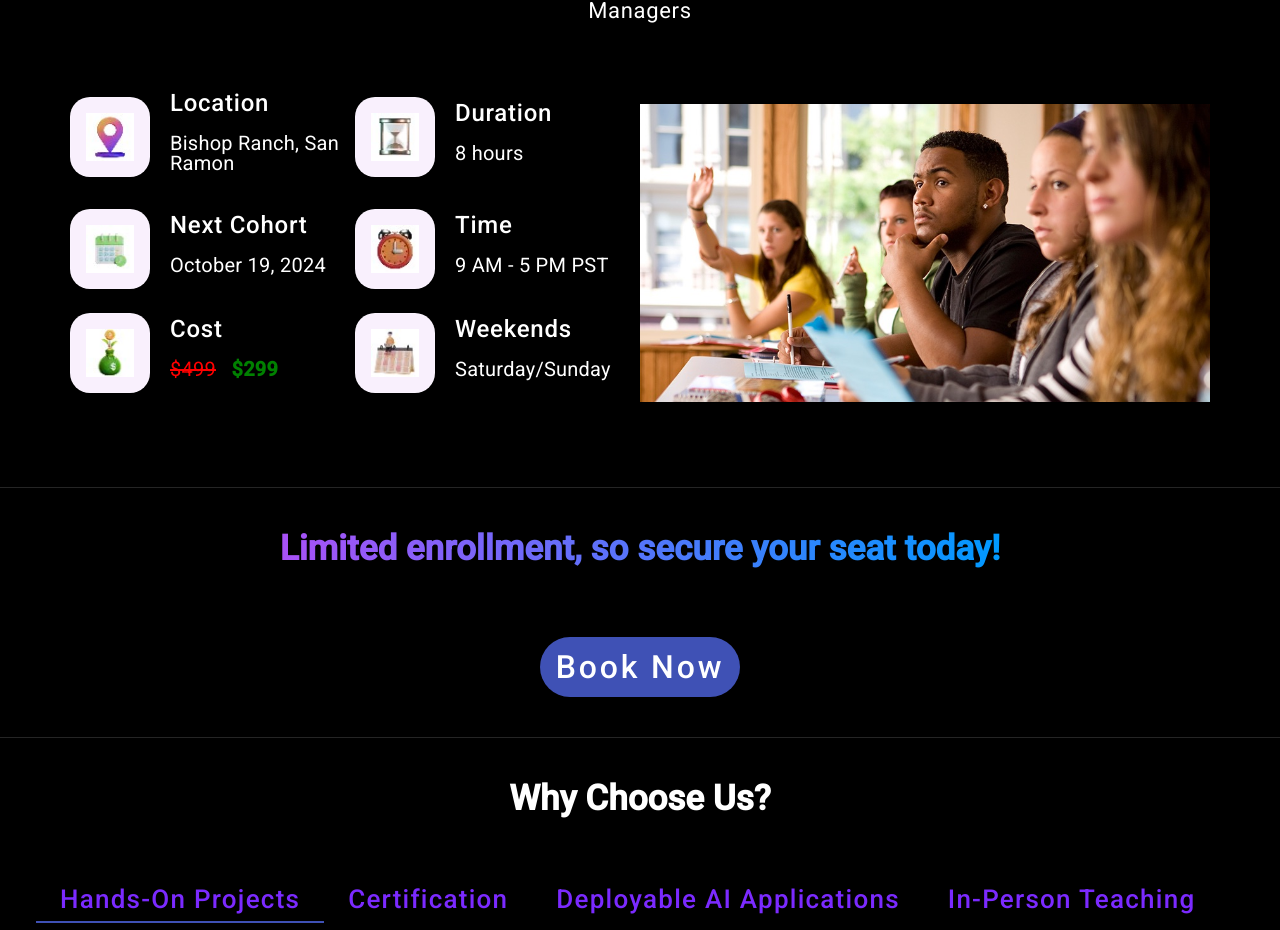
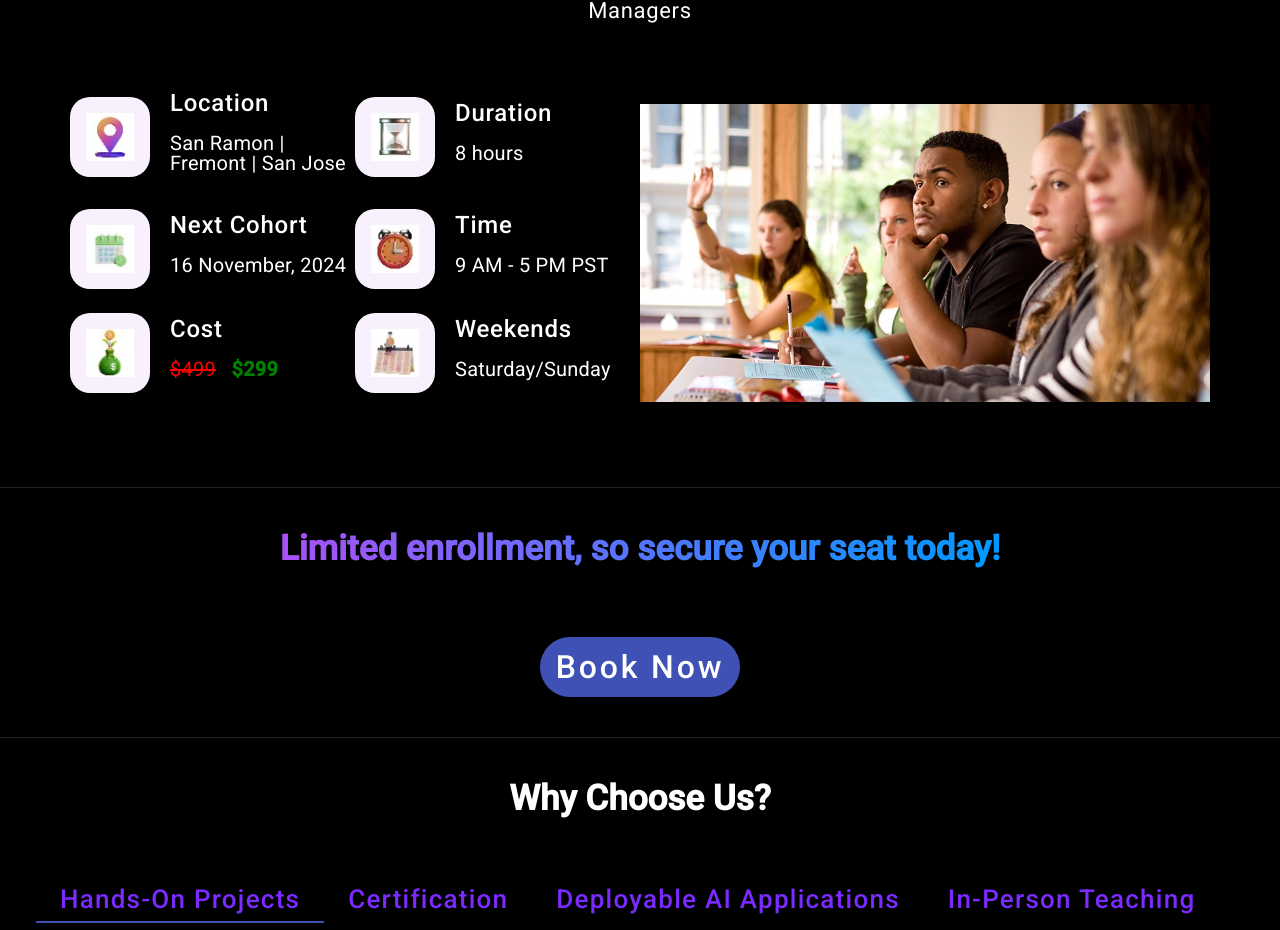
Before and after one commit to gouthami24/Moolai_academy, an Angular app: page /academy in a window 1280 px wide. Shown: the part 918-1848 px from the top of the page. Built offline with nearby package versions, Linux system fonts and the light colour scheme.

Commit message:
Location & Date update

```diff
--- a/src/app/academy/academy.component.html
+++ b/src/app/academy/academy.component.html
@@ -66,7 +66,7 @@
             </div>
             <div class="detail-text">
               <h4 class="detail-title">Location</h4>
-              <p class="detail-description">Bishop Ranch, San Ramon</p>
+              <p class="detail-description">San Ramon | Fremont | San Jose</p>
             </div>
           </div>
           <!-- Duration -->
@@ -86,7 +86,7 @@
             </div>
             <div class="detail-text">
               <h4 class="detail-title">Next Cohort</h4>
-              <p class="detail-description">October 19, 2024</p>
+              <p class="detail-description">16 November, 2024</p>
             </div>
           </div>
           <!-- Time -->
```
